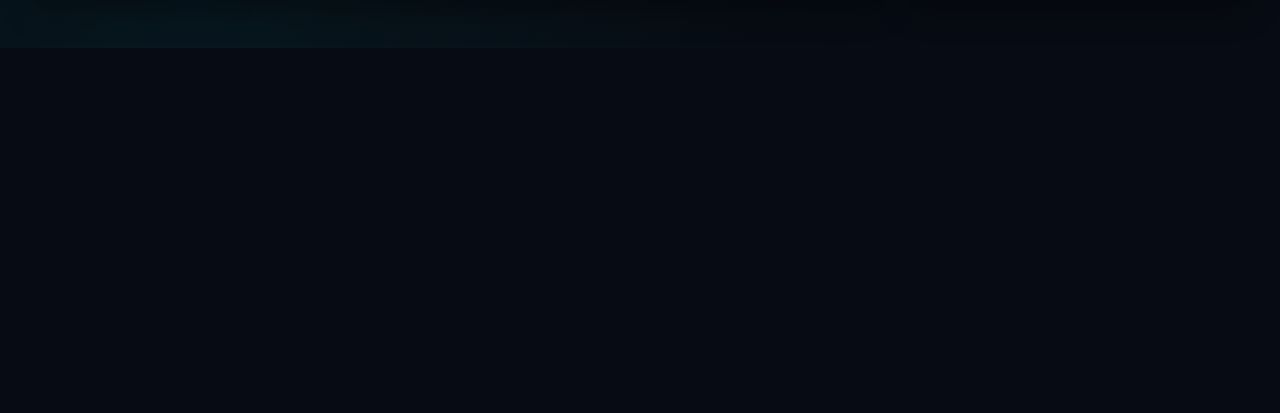
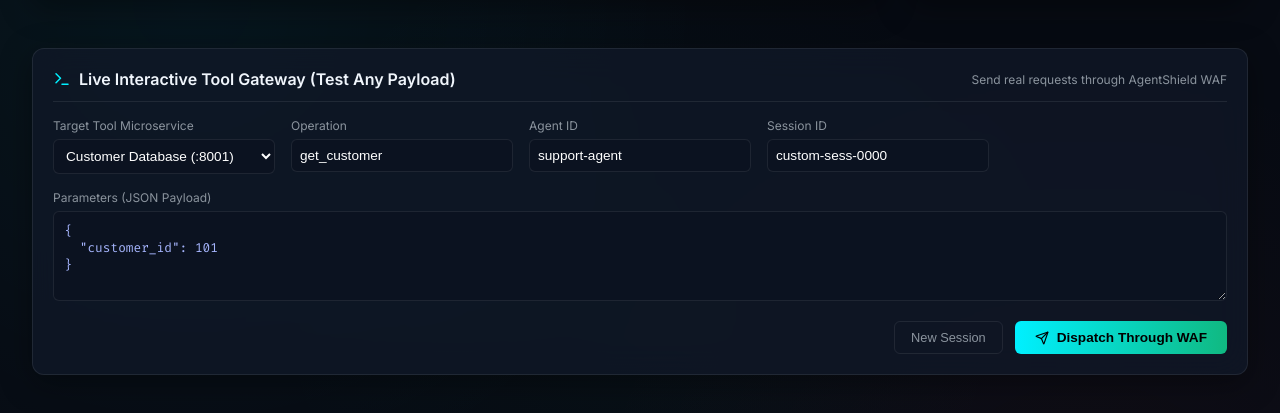
Before and after one commit to RHarishKarthic/AgentShield, a React (Vite) app in the folder frontend/: page / in a window 1280 px wide. Shown: the part 918-1331 px from the top of the page. Before the commit the page ends 966 px from the top, so only its background shows below. Built offline with nearby package versions, Linux system fonts and the light colour scheme; no server answers.

Commit message:
Add live interactive agent REPL and custom tool dispatcher console

```diff
--- a/frontend/src/App.tsx
+++ b/frontend/src/App.tsx
@@ -4,6 +4,7 @@ import { MetricsOverview } from './components/MetricsOverview';
 import { RuleBreakdownChart } from './components/RuleBreakdownChart';
 import { LiveEventFeed } from './components/LiveEventFeed';
 import { Simulator } from './components/Simulator';
+import { CustomDispatcher } from './components/CustomDispatcher';
 import { useWebSocket } from './hooks/useWebSocket';
 import { fetchMetrics, fetchAuditLogs, fetchPolicies, updatePolicyMode } from './services/api';
 import { AuditEvent, MetricsData, Policy } from './types';
@@ -109,6 +110,8 @@ export const App: React.FC = () => {
           />
         </div>
       </div>
+
+      <CustomDispatcher onExecuted={refreshData} />
     </div>
   );
 };
--- /dev/null
+++ b/frontend/src/components/CustomDispatcher.tsx
@@ -0,0 +1,182 @@
+import React, { useState } from 'react';
+import { Send, Terminal, Shield, CheckCircle, XCircle, AlertTriangle } from 'lucide-react';
+import { triggerToolCall } from '../services/api';
+
+interface CustomDispatcherProps {
+  onExecuted: () => void;
+}
+
+export const CustomDispatcher: React.FC<CustomDispatcherProps> = ({ onExecuted }) => {
+  const [agentId, setAgentId] = useState('support-agent');
+  const [apiKey, setApiKey] = useState('agent-key-support-001');
+  const [tool, setTool] = useState('customer_database');
+  const [operation, setOperation] = useState('get_customer');
+  const [paramsText, setParamsText] = useState('{\n  "customer_id": 101\n}');
+  const [sessionId, setSessionId] = useState(`custom-sess-${Date.now().toString().slice(-4)}`);
+  const [loading, setLoading] = useState(false);
+  const [result, setResult] = useState<any>(null);
+  const [parseError, setParseError] = useState<string | null>(null);
+
+  const handleToolChange = (newTool: string) => {
+    setTool(newTool);
+    if (newTool === 'customer_database') {
+      setOperation('get_customer');
+      setParamsText('{\n  "customer_id": 101\n}');
+    } else if (newTool === 'email_service') {
+      setOperation('send');
+      setParamsText('{\n  "recipient": "user@example.com",\n  "subject": "System Notice",\n  "body": "Your account is active.",\n  "email_type": "internal"\n}');
+    } else if (newTool === 'file_service') {
+      setOperation('read');
+      setParamsText('{\n  "file_path": "/data/public/readme.txt"\n}');
+    }
+  };
+
+  const handleExecute = async (e: React.FormEvent) => {
+    e.preventDefault();
+    setParseError(null);
+    setResult(null);
+
+    let parsedParams = {};
+    try {
+      parsedParams = JSON.parse(paramsText);
+    } catch (err: any) {
+      setParseError(`Invalid JSON: ${err.message}`);
+      return;
+    }
+
+    setLoading(true);
+    try {
+      const resp = await triggerToolCall(agentId, apiKey, tool, operation, parsedParams, sessionId);
+      setResult(resp);
+      onExecuted();
+    } catch (err: any) {
+      setResult({ status: 'ERROR', detail: err.message });
+    } finally {
+      setLoading(false);
+    }
+  };
+
+  return (
+    <div className="glass-panel" style={{ padding: '1.25rem', marginTop: '1.5rem' }}>
+      <div className="section-header">
+        <h2 className="section-title">
+          <Terminal size={18} color="var(--cyan-glow)" />
+          Live Interactive Tool Gateway (Test Any Payload)
+        </h2>
+        <span style={{ fontSize: '0.75rem', color: 'var(--text-secondary)' }}>
+          Send real requests through AgentShield WAF
+        </span>
+      </div>
+
+      <form onSubmit={handleExecute} style={{ display: 'grid', gridTemplateColumns: 'repeat(auto-fit, minmax(200px, 1fr))', gap: '1rem' }}>
+        <div>
+          <label style={{ display: 'block', fontSize: '0.75rem', color: 'var(--text-secondary)', marginBottom: '0.35rem' }}>
+            Target Tool Microservice
+          </label>
+          <select
+            value={tool}
+            onChange={(e) => handleToolChange(e.target.value)}
+            style={{ width: '100%', padding: '0.5rem', background: 'var(--bg-input)', border: '1px solid var(--border-color)', borderRadius: '6px', color: '#fff', fontSize: '0.85rem' }}
+          >
+            <option value="customer_database">Customer Database (:8001)</option>
+            <option value="email_service">Email Service (:8002)</option>
+            <option value="file_service">File Storage Service (:8003)</option>
+          </select>
+        </div>
+
+        <div>
+          <label style={{ display: 'block', fontSize: '0.75rem', color: 'var(--text-secondary)', marginBottom: '0.35rem' }}>
+            Operation
+          </label>
+          <input
+            type="text"
+            value={operation}
+            onChange={(e) => setOperation(e.target.value)}
+            style={{ width: '100%', padding: '0.5rem', background: 'var(--bg-input)', border: '1px solid var(--border-color)', borderRadius: '6px', color: '#fff', fontSize: '0.85rem' }}
+          />
+        </div>
+
+        <div>
+          <label style={{ display: 'block', fontSize: '0.75rem', color: 'var(--text-secondary)', marginBottom: '0.35rem' }}>
+            Agent ID
+          </label>
+          <input
+            type="text"
+            value={agentId}
+            onChange={(e) => setAgentId(e.target.value)}
+            style={{ width: '100%', padding: '0.5rem', background: 'var(--bg-input)', border: '1px solid var(--border-color)', borderRadius: '6px', color: '#fff', fontSize: '0.85rem' }}
+          />
+        </div>
+
+        <div>
+          <label style={{ display: 'block', fontSize: '0.75rem', color: 'var(--text-secondary)', marginBottom: '0.35rem' }}>
+            Session ID
+          </label>
+          <input
+            type="text"
+            value={sessionId}
+            onChange={(e) => setSessionId(e.target.value)}
+            style={{ width: '100%', padding: '0.5rem', background: 'var(--bg-input)', border: '1px solid var(--border-color)', borderRadius: '6px', color: '#fff', fontSize: '0.85rem' }}
+          />
+        </div>
+
+        <div style={{ gridColumn: '1 / -1' }}>
+          <label style={{ display: 'block', fontSize: '0.75rem', color: 'var(--text-secondary)', marginBottom: '0.35rem' }}>
+            Parameters (JSON Payload)
+          </label>
+          <textarea
+            rows={4}
+            value={paramsText}
+            onChange={(e) => setParamsText(e.target.value)}
+            style={{ width: '100%', padding: '0.65rem', background: 'var(--bg-input)', border: '1px solid var(--border-color)', borderRadius: '6px', color: '#a5b4fc', fontFamily: 'var(--font-mono)', fontSize: '0.8rem' }}
+          />
+          {parseError && <div style={{ color: 'var(--accent-block)', fontSize: '0.75rem', marginTop: '0.25rem' }}>{parseError}</div>}
+        </div>
+
+        <div style={{ gridColumn: '1 / -1', display: 'flex', justifyContent: 'flex-end', gap: '0.75rem' }}>
+          <button
+            type="button"
+            onClick={() => setSessionId(`custom-sess-${Date.now().toString().slice(-4)}`)}
+            style={{ padding: '0.5rem 1rem', background: 'transparent', border: '1px solid var(--border-color)', borderRadius: '6px', color: 'var(--text-secondary)', fontSize: '0.8rem', cursor: 'pointer' }}
+          >
+            New Session
+          </button>
+          <button
+            type="submit"
+            disabled={loading}
+            style={{ padding: '0.5rem 1.25rem', background: 'linear-gradient(90deg, #00f0ff, #10b981)', border: 'none', borderRadius: '6px', color: '#000', fontWeight: 700, fontSize: '0.85rem', cursor: 'pointer', display: 'flex', alignItems: 'center', gap: '0.5rem' }}
+          >
+            <Send size={14} />
+            {loading ? 'Evaluating...' : 'Dispatch Through WAF'}
+          </button>
+        </div>
+      </form>
+
+      {result && (
+        <div style={{ marginTop: '1rem', padding: '1rem', background: 'rgba(0,0,0,0.5)', borderRadius: '8px', border: `1px solid ${result.status === 'ALLOW' ? 'var(--accent-allow-border)' : result.status === 'BLOCK' ? 'var(--accent-block-border)' : 'var(--accent-shadow-border)'}` }}>
+          <div style={{ display: 'flex', justifyContent: 'space-between', alignItems: 'center', marginBottom: '0.5rem' }}>
+            <span style={{ display: 'flex', alignItems: 'center', gap: '0.4rem', fontWeight: 700, color: result.status === 'ALLOW' ? 'var(--accent-allow)' : result.status === 'BLOCK' ? 'var(--accent-block)' : 'var(--accent-shadow)' }}>
+              {result.status === 'ALLOW' ? <CheckCircle size={16} /> : result.status === 'BLOCK' ? <XCircle size={16} /> : <AlertTriangle size={16} />}
+              WAF STATUS: {result.status || 'RESPONSE RECEIVED'}
+            </span>
+            {result.waf_evaluation?.execution_time_ms && (
+              <span style={{ fontSize: '0.75rem', color: 'var(--text-secondary)', fontFamily: 'var(--font-mono)' }}>
+                {result.waf_evaluation.execution_time_ms} ms
+              </span>
+            )}
+          </div>
+
+          {result.error && (
+            <div style={{ color: 'var(--accent-block)', fontSize: '0.8rem', marginBottom: '0.5rem' }}>
+              <strong>Block Reason:</strong> {result.error}
+            </div>
+          )}
+
+          <pre style={{ margin: 0, padding: '0.5rem', background: '#04070d', borderRadius: '4px', color: '#94a3b8', fontSize: '0.75rem', fontFamily: 'var(--font-mono)', maxHeight: '180px', overflowY: 'auto' }}>
+            {JSON.stringify(result, null, 2)}
+          </pre>
+        </div>
+      )}
+    </div>
+  );
+};
```
Also changed, not shown: 1 other file (tests, documents, lock files or other folders).
